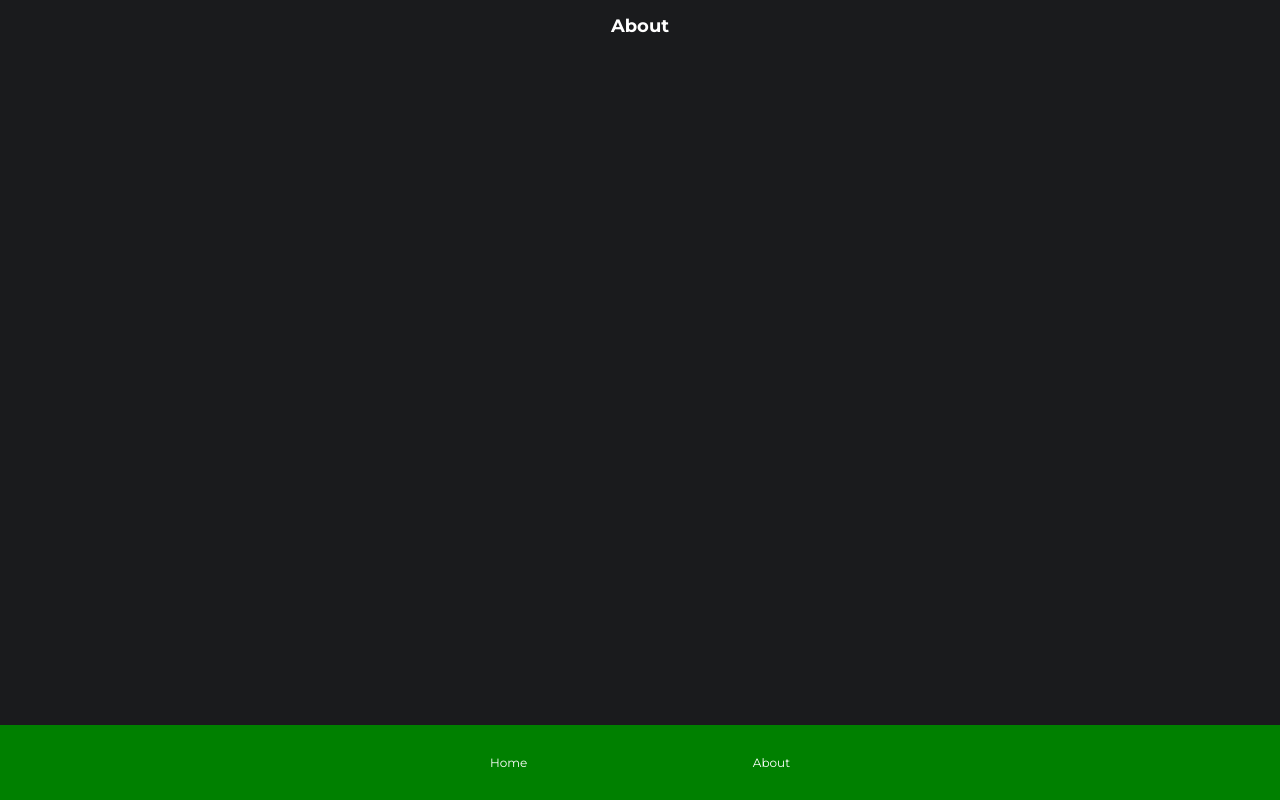
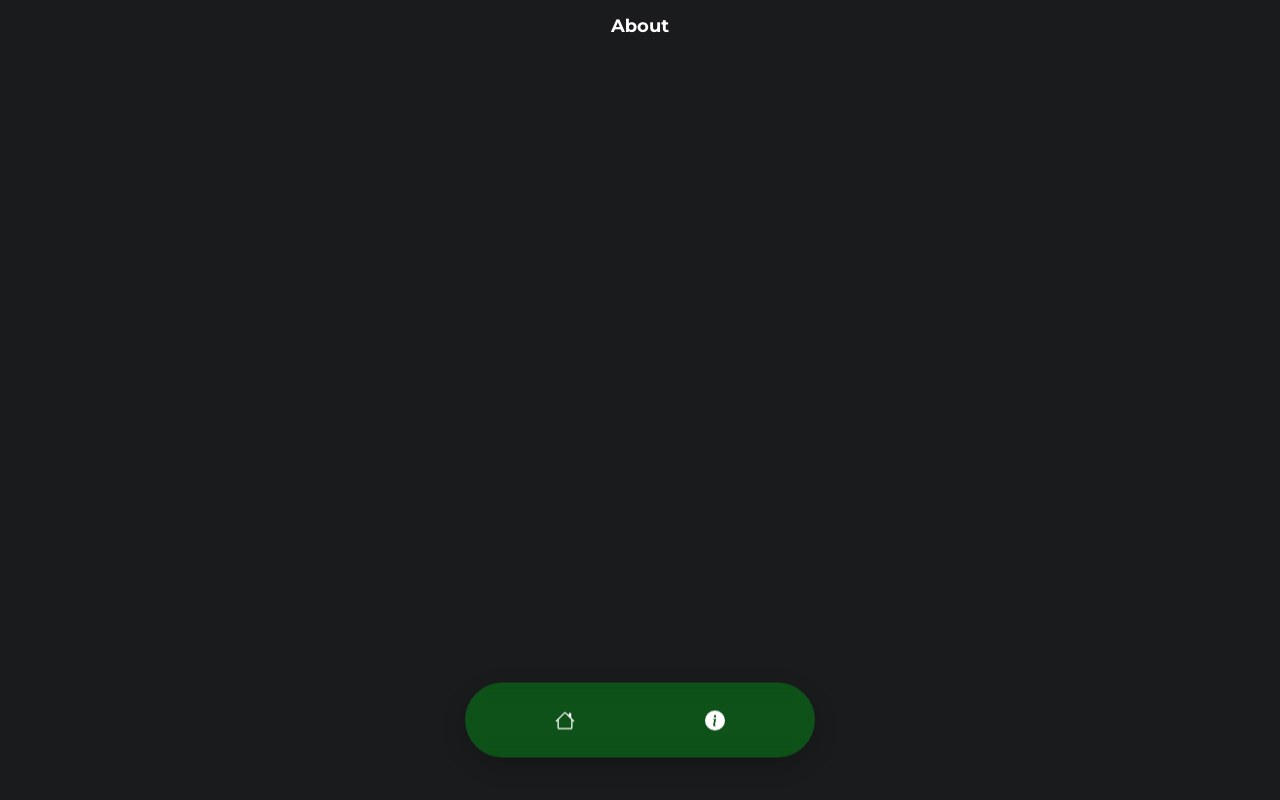
Before and after one commit to ohjenssen/supersonicRhino, a Vue app: page /about in a window 1280 px wide. Built offline with nearby package versions, Linux system fonts and the light colour scheme.

Commit message:
reworked navmenu

```diff
--- a/src/components/Navbar.vue
+++ b/src/components/Navbar.vue
@@ -1,35 +1,65 @@
 <script setup lang="ts">
-import { onMounted, ref} from 'vue';
-
-onMounted(() => {
-})
+import { useRoute } from 'vue-router';
+import HomeIcon from './icons/HomeIcon.vue';
+import HomeIconFill from './icons/HomeIconFill.vue';
+import InfoIcon from './icons/InfoIcon.vue';
+import InfoIconFill from './icons/InfoIconFill.vue';
+const route = useRoute();
 </script>
 
 <template>
     <nav>
         <div class="links-container">
-            <router-link to="/">Home</router-link>
-            <router-link to="/about">About</router-link>
+            <div class="link-container">
+                <router-link to="/">
+                    <HomeIconFill v-if="route.path === '/'"/>
+                    <HomeIcon v-else/>
+                </router-link>
+            </div>
+            <div class="link-container">
+                <router-link to="/about">
+                    <InfoIconFill v-if="route.path === '/about'" />
+                    <InfoIcon v-else />
+                </router-link>
+            </div>
         </div>
     </nav>
 </template>
 
 <style scoped>
     nav {
+        background-color: rgba(2, 135, 22, 0.5);
+        backdrop-filter: blur(10px);
         display: flex;
         justify-content: center;
         align-items: center;
-        background-color: green;
         width: 100%;
         height: 75px;
+        max-width: 350px;
         position: absolute;
-        left: 0px;
-        bottom: 0;
+        left: 50%;
+        bottom: 5px;
+        transform: translate(-50%, -50%);
+        border-radius: 100px;
+        box-shadow: rgba(0, 0, 0, 0.2) 0px 8px 24px;
     }
 
     .links-container {
         display: flex;
         justify-content: space-between;
-        width: 300px;
+        width: 200px;
+    }
+
+    .link-container a {
+        display: block;
+        width: 50px;
+        height: 50px;
+        text-align: center;
+    }
+
+    .link-container svg {
+        width: 20px;
+        height: 100%;
+        fill: white;
     }
 </style>
--- a/src/components/WorkoutSets.vue
+++ b/src/components/WorkoutSets.vue
@@ -8,6 +8,7 @@ import WorkoutSetsForm from './WorkoutSetsForm.vue';
 import type { Set, Exercise } from '@/types';
 import { formatDate } from '@/utils/formatDate';
 import { isToday } from '@/utils/isToday';
+import Wheel from './Wheel.vue';
 
 // https://www.freecodecamp.org/news/how-event-handling-works-in-vue-3-guide-for-devs/
 // https://medium.com/@weberzt/how-to-create-a-random-id-in-javascript-e92b39fedaef
@@ -91,6 +92,7 @@ onMounted(async () => {
 
         </div>
         <WorkoutSetsForm :exercises="exercises" @exerciseChanged="handleExerciseChange" @createdSet="handleCreatedSet"/>
+        <!-- <Wheel /> -->
     </section>
 </template>
 
--- /dev/null
+++ b/src/components/icons/HomeIcon.vue
@@ -0,0 +1,5 @@
+<template>
+    <svg xmlns="http://www.w3.org/2000/svg" class="bi bi-house" viewBox="0 0 16 16">
+  <path d="M8.707 1.5a1 1 0 0 0-1.414 0L.646 8.146a.5.5 0 0 0 .708.708L2 8.207V13.5A1.5 1.5 0 0 0 3.5 15h9a1.5 1.5 0 0 0 1.5-1.5V8.207l.646.647a.5.5 0 0 0 .708-.708L13 5.793V2.5a.5.5 0 0 0-.5-.5h-1a.5.5 0 0 0-.5.5v1.293zM13 7.207V13.5a.5.5 0 0 1-.5.5h-9a.5.5 0 0 1-.5-.5V7.207l5-5z"/>
+</svg>
+</template>
--- /dev/null
+++ b/src/components/icons/HomeIconFill.vue
@@ -0,0 +1,6 @@
+<template>
+    <svg xmlns="http://www.w3.org/2000/svg" class="bi bi-house-fill" viewBox="0 0 16 16">
+    <path d="M8.707 1.5a1 1 0 0 0-1.414 0L.646 8.146a.5.5 0 0 0 .708.708L8 2.207l6.646 6.647a.5.5 0 0 0 .708-.708L13 5.793V2.5a.5.5 0 0 0-.5-.5h-1a.5.5 0 0 0-.5.5v1.293z"/>
+    <path d="m8 3.293 6 6V13.5a1.5 1.5 0 0 1-1.5 1.5h-9A1.5 1.5 0 0 1 2 13.5V9.293z"/>
+    </svg>
+</template>
--- /dev/null
+++ b/src/components/icons/InfoIcon.vue
@@ -0,0 +1,6 @@
+<template>
+  <svg xmlns="http://www.w3.org/2000/svg" class="bi bi-info-circle" viewBox="0 0 16 16">
+    <path d="M8 15A7 7 0 1 1 8 1a7 7 0 0 1 0 14m0 1A8 8 0 1 0 8 0a8 8 0 0 0 0 16"/>
+    <path d="m8.93 6.588-2.29.287-.082.38.45.083c.294.07.352.176.288.469l-.738 3.468c-.194.897.105 1.319.808 1.319.545 0 1.178-.252 1.465-.598l.088-.416c-.2.176-.492.246-.686.246-.275 0-.375-.193-.304-.533zM9 4.5a1 1 0 1 1-2 0 1 1 0 0 1 2 0"/>
+  </svg>
+</template>
--- /dev/null
+++ b/src/components/icons/InfoIconFill.vue
@@ -0,0 +1,5 @@
+<template>
+    <svg xmlns="http://www.w3.org/2000/svg" class="bi bi-info-circle-fill" viewBox="0 0 16 16">
+        <path d="M8 16A8 8 0 1 0 8 0a8 8 0 0 0 0 16m.93-9.412-1 4.705c-.07.34.029.533.304.533.194 0 .487-.07.686-.246l-.088.416c-.287.346-.92.598-1.465.598-.703 0-1.002-.422-.808-1.319l.738-3.468c.064-.293.006-.399-.287-.47l-.451-.081.082-.381 2.29-.287zM8 5.5a1 1 0 1 1 0-2 1 1 0 0 1 0 2"/>
+    </svg>
+</template>
```
Also changed, not shown: src/components/Wheel.vue (added, +30 -0 lines).
